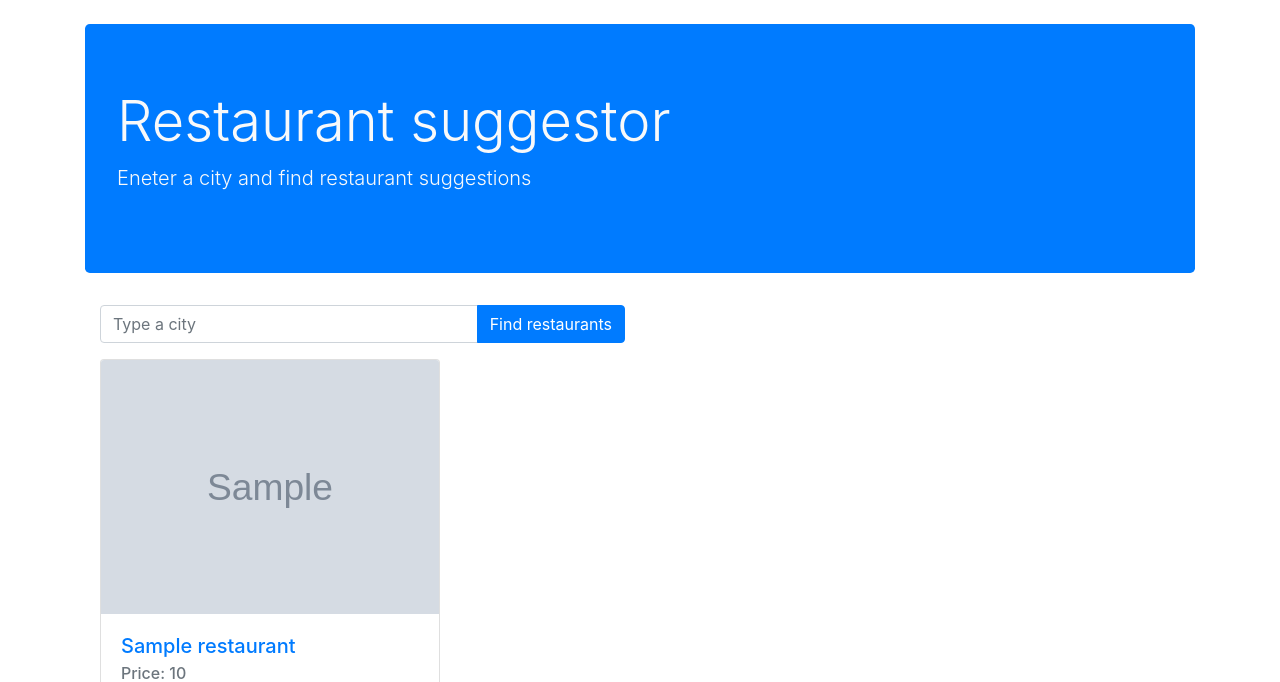
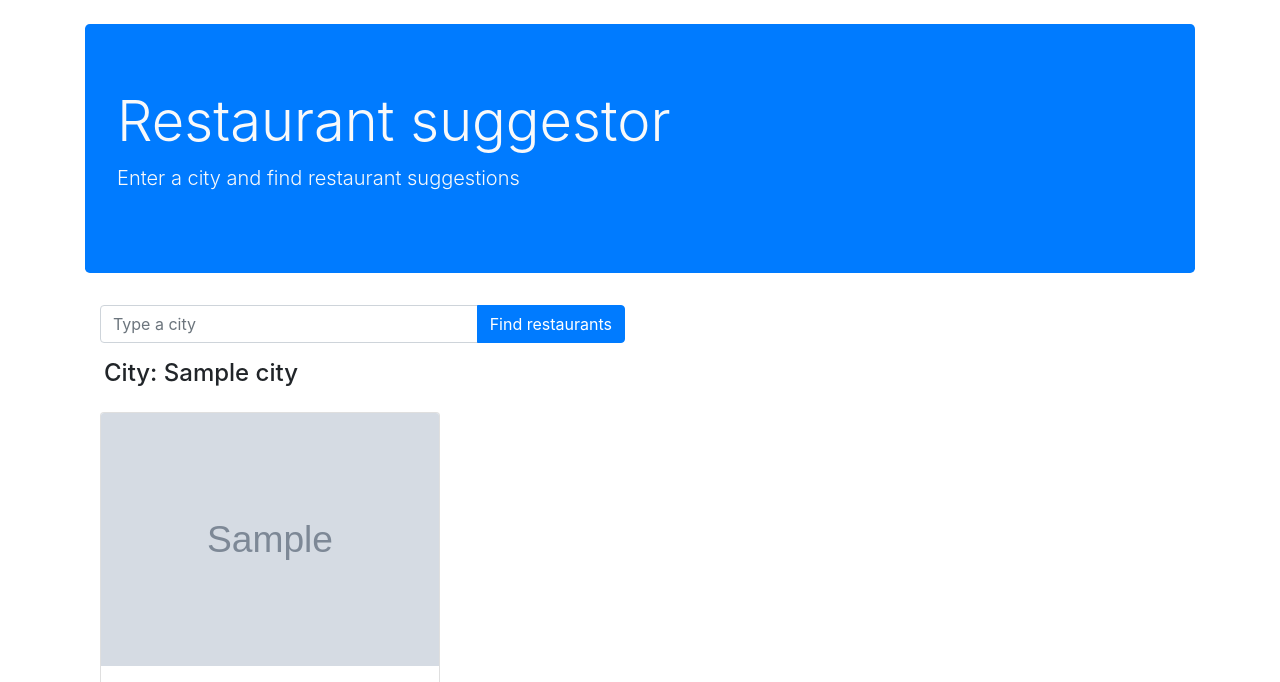
Before and after one commit to PhilipDW183/flask-test, a Flask app: template core/templates/food.html in a window 1280 px wide. Shown: the part 56-738 px from the top of the page. Run offline with Flask 2, Linux system fonts and the light colour scheme; the template is opened without the code that fills it: most values are stand-ins (such as "Sample title", 1, 10 or a date in 2020); grey boxes marked "Sample" are stand-in pictures; some libraries are stand-ins or nearby versions.

Commit message:
Add city location label after searching

```diff
--- a/core/food/routes.py
+++ b/core/food/routes.py
@@ -1,6 +1,6 @@
 from core.food import food
 from flask import render_template, request, redirect, url_for
-from core.data.yelp import get_businesses, get_city_restaurants, error_message
+from core.data.yelp import get_businesses, get_city_restaurants, error_message, get_city
 
 base_path = "/food"
 
@@ -8,9 +8,11 @@ base_path = "/food"
 def food_index():
     restaurants = get_businesses()
     error = error_message()
+    city = get_city()
     return render_template("food.html",
         restaurants=restaurants,
-        error = error)
+        error = error,
+        city = city)
 
 @food.route(f'{base_path}/places', methods=["POST"])
 def get_places():
--- a/core/templates/food.html
+++ b/core/templates/food.html
@@ -4,7 +4,7 @@
 {% block content %}
     <div class="jumbotron bg-primary text-light">
         <h1 class="display-4">Restaurant suggestor</h1>
-        <p class="lead">Eneter a city and find restaurant suggestions</p>
+        <p class="lead">Enter a city and find restaurant suggestions</p>
     </div>
 
     <div class="container">
@@ -37,6 +37,12 @@
             </form>
           </div>
         </div>
+
+        {% if city %}
+        <div class = "row mb-3 ml-1">
+            <h4>City: {{city}}</h4>
+        </div>
+        {% endif %}
 
         <div class="row">
             {% if error %}
```
Also changed, not shown: core/data/yelp.py (+11 -1 lines).
